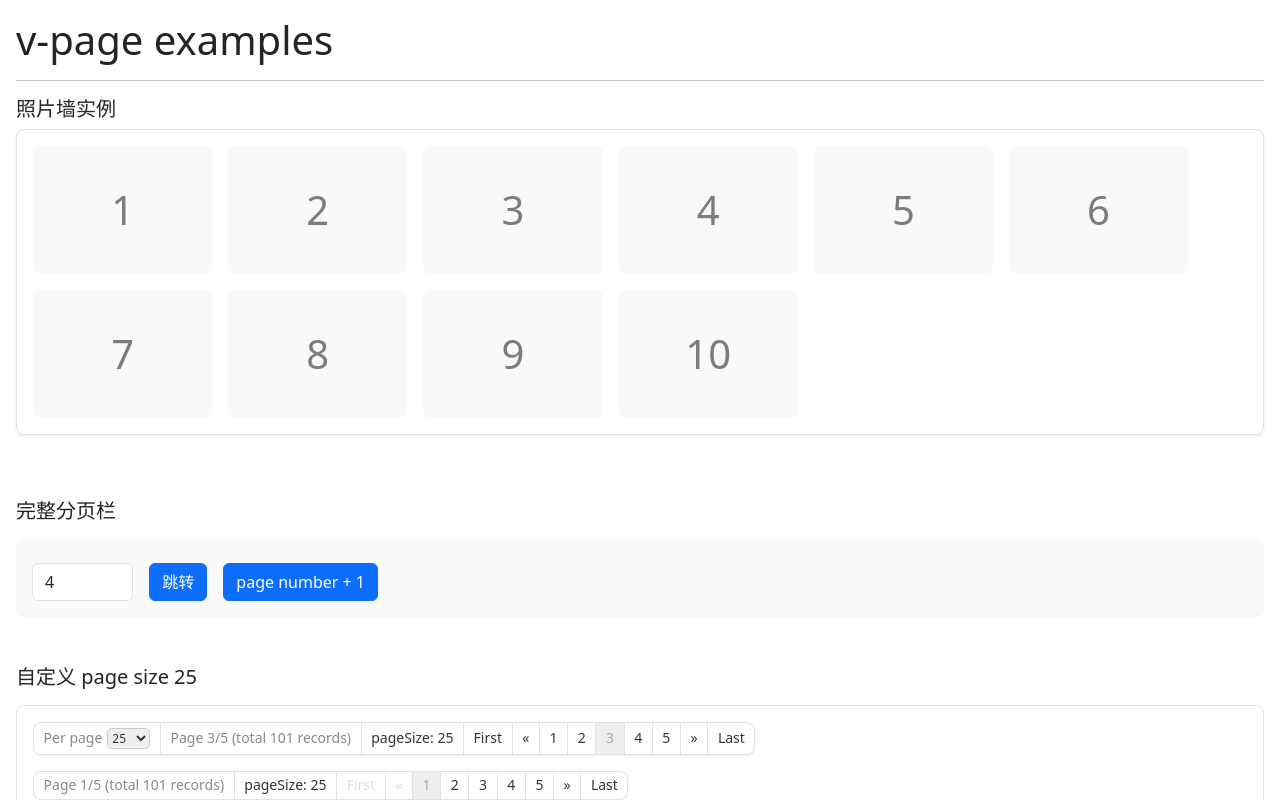
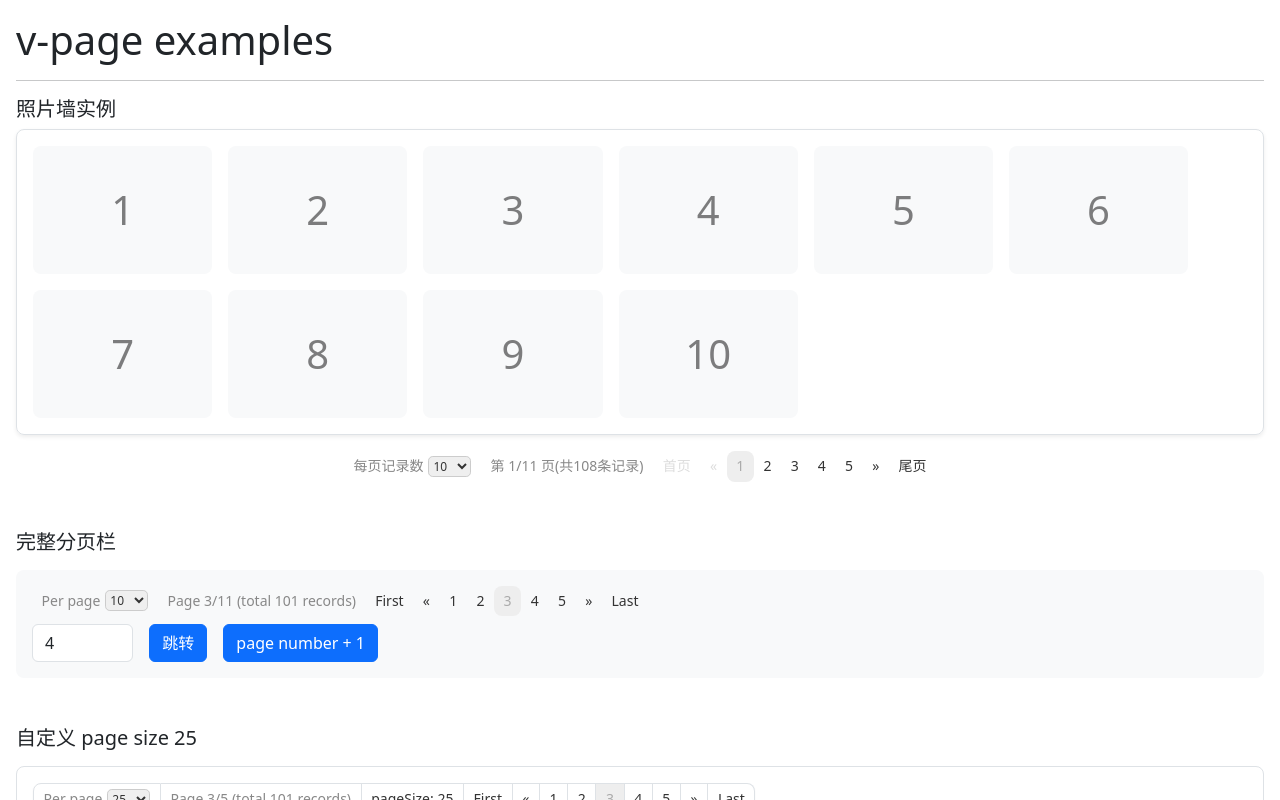
Before and after one commit to TerryZ/v-page, a Vue app: page / in a window 1280 px wide. Shown: the top 800 px of the page. Built offline with nearby package versions, Linux system fonts and the light colour scheme.

Commit message:
feat: 默认插槽预设组件经典布局

```diff
--- a/src/PaginationBar.jsx
+++ b/src/PaginationBar.jsx
@@ -13,6 +13,16 @@ import {
 } from './constants'
 import { EN } from './language'
 import { getLanguages, getPageNumbers } from './helper'
+
+import {
+  PaginationPageSizes,
+  PaginationInfo,
+  PaginationFirstPage,
+  PaginationNextPage,
+  PaginationPageNumbers,
+  PaginationPreviousPage,
+  PaginationLastPage
+} from './PaginationCore'
 
 export default defineComponent({
   name: 'PaginationBar',
@@ -119,6 +129,29 @@ export default defineComponent({
         totalPage: totalPage.value
       })
     }
+    function PaginationModules () {
+      if (slots.default) {
+        return slots.default({
+          pageNumber: current.value,
+          pageSize: pageSize.value,
+          totalPage: totalPage.value,
+          totalRow: totalRow.value,
+          isFirst: isFirst.value,
+          isLast: isLast.value
+        })
+      }
+      return (
+        <>
+          <PaginationPageSizes />
+          <PaginationInfo />
+          <PaginationFirstPage />
+          <PaginationPreviousPage />
+          <PaginationPageNumbers />
+          <PaginationNextPage />
+          <PaginationLastPage />
+        </>
+      )
+    }
 
     onMounted(() => changePageNumber(props.modelValue || FIRST))
 
@@ -139,19 +172,10 @@ export default defineComponent({
     return () => {
       if (props.hideOnSinglePage && totalPage.value <= 1) return null
 
-      const slotData = {
-        pageNumber: current.value,
-        pageSize: pageSize.value,
-        totalPage: totalPage.value,
-        totalRow: totalRow.value,
-        isFirst: isFirst.value,
-        isLast: isLast.value
-      }
-
       return (
         <div class={containerClasses.value}>
           <ul>
-            {slots?.default?.(slotData)}
+            <PaginationModules />
           </ul>
         </div>
       )
```
